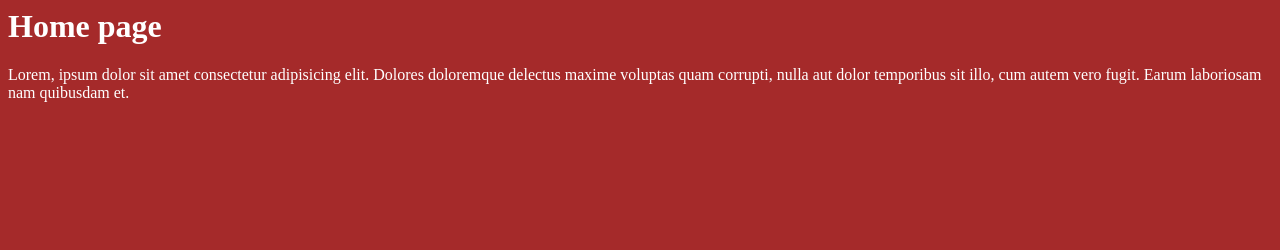
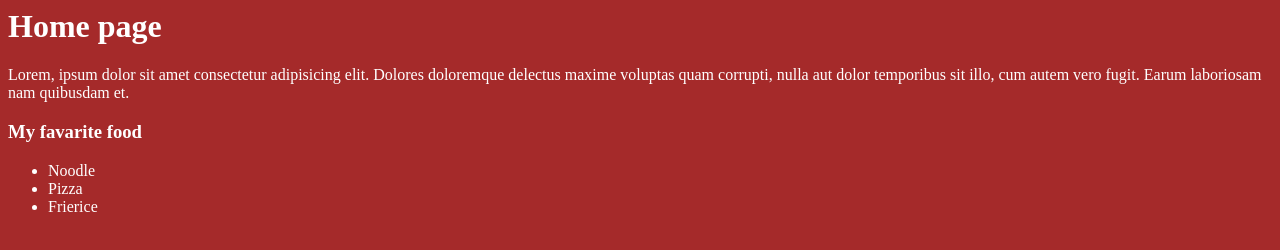
Before and after one commit to iamsamitdev/git-webapp, a plain HTML site: page index.html in a window 1280 px wide. Drawn offline with Linux system fonts and the light colour scheme.

Commit message:
Update home page add food

```diff
--- a/index.html
+++ b/index.html
@@ -9,6 +9,12 @@
 <body>
     <h1>Home page</h1>
     <p>Lorem, ipsum dolor sit amet consectetur adipisicing elit. Dolores doloremque delectus maxime voluptas quam corrupti, nulla aut dolor temporibus sit illo, cum autem vero fugit. Earum laboriosam nam quibusdam et.</p>
+    <h3>My favarite food</h3>
+    <ul>
+        <li>Noodle</li>
+        <li>Pizza</li>
+        <li>Frierice</li>
+    </ul>
     <script src="js/script.js"></script>
 </body>
 </html>
```
